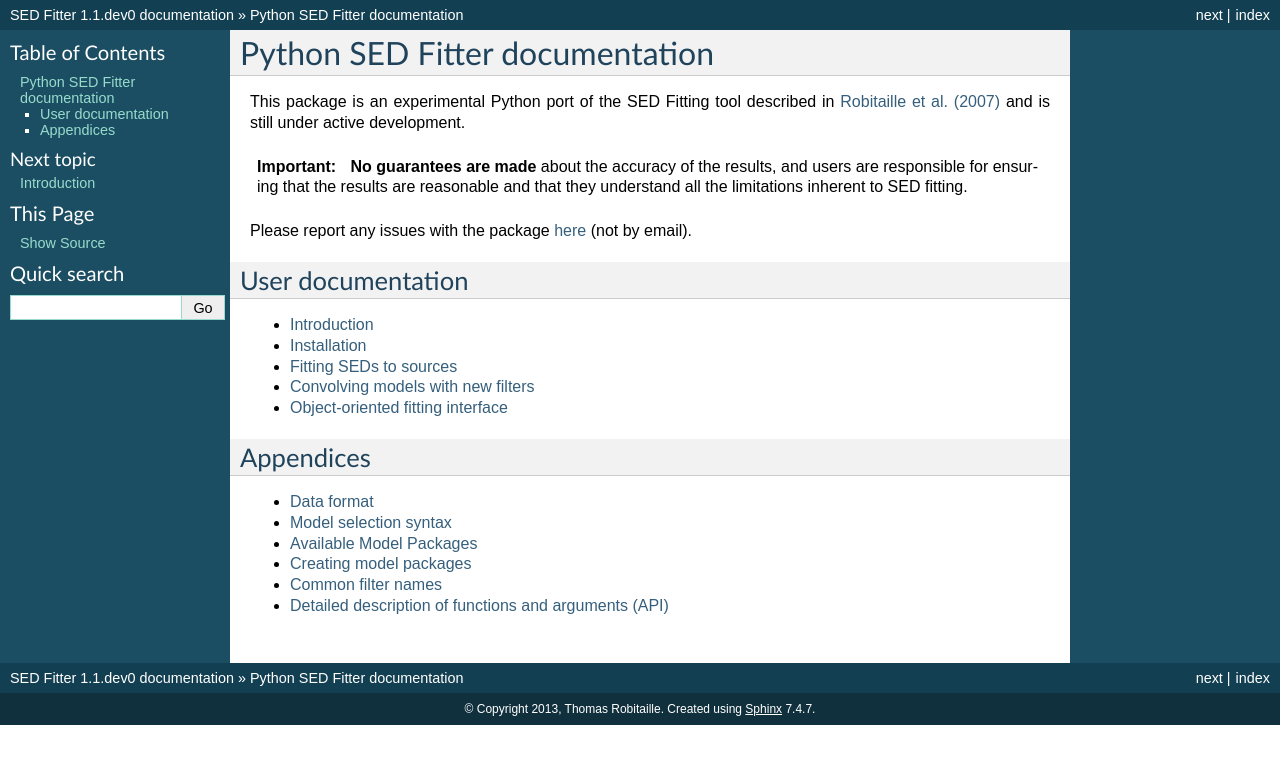
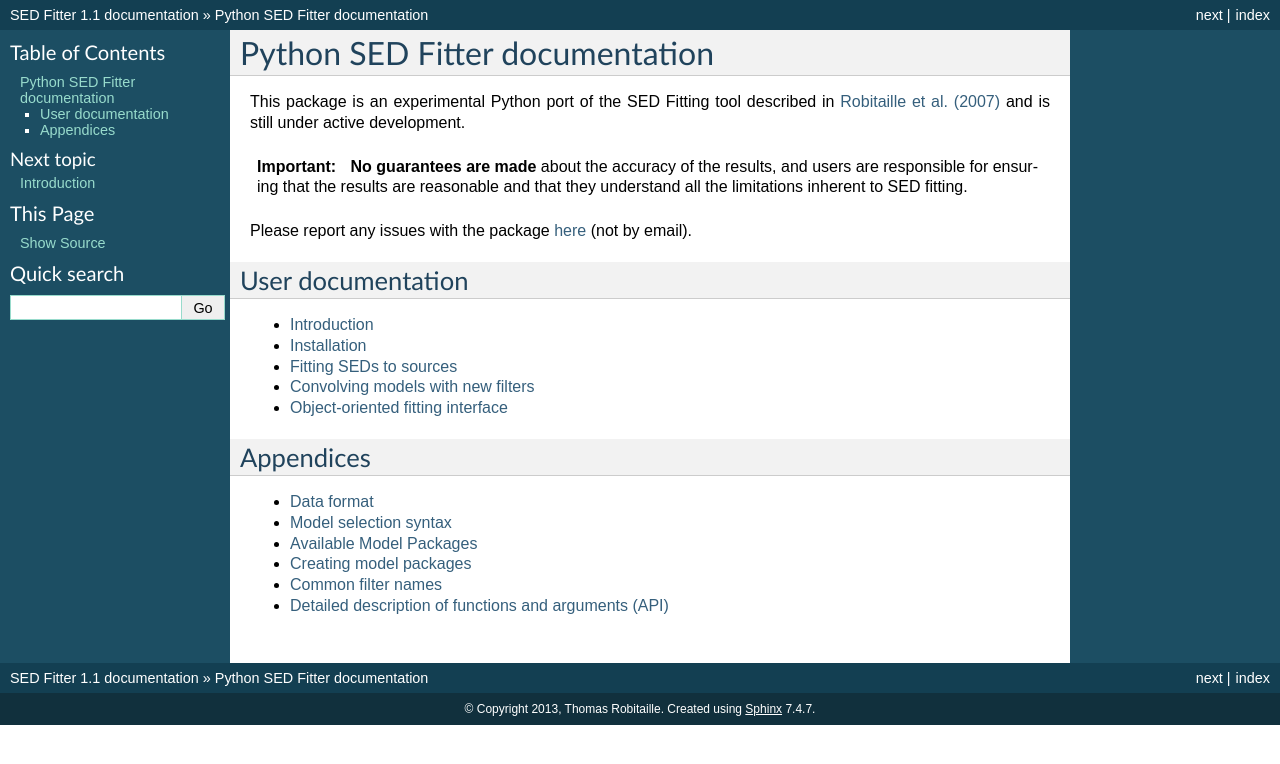
Before and after one commit to astrofrog/sedfitter, a Sphinx documentation site: the page built from docs/index.rst, in a window 1280 px wide. Shown: the top 764 px of the page. Built offline with Sphinx 7.4.7, drawn with Linux system fonts in a browser that asks for light colours; formulas are drawn with MathJax 3.

Commit message:
Preparing release v1.1

```diff
--- a/CHANGES.rst
+++ b/CHANGES.rst
@@ -1,4 +1,4 @@
-1.1 (unreleased)
+1.1 (2018-06-16)
 ----------------
 
 - Fix color of lines in SED plots. [#52]
--- a/docs/conf.py
+++ b/docs/conf.py
@@ -56,9 +56,9 @@ copyright = u'2013, Thomas Robitaille'
 # built documents.
 #
 # The short X.Y version.
-version = '1.1.dev0'
+version = '1.1'
 # The full version, including alpha/beta/rc tags.
-release = '1.1.dev0'
+release = '1.1'
 
 # The language for content autogenerated by Sphinx. Refer to documentation
 # for a list of supported languages.
--- a/sedfitter/__init__.py
+++ b/sedfitter/__init__.py
@@ -14,7 +14,7 @@ from . import convolve
 from . import filter
 from . import utils
 
-__version__ = '1.1.dev0'
+__version__ = '1.1'
 
 from .plot_helpers import set_rc_params
 set_rc_params()
--- a/setup.py
+++ b/setup.py
@@ -3,7 +3,7 @@
 from setuptools import setup
 
 setup(name='sedfitter',
-      version='1.1.dev0',
+      version='1.1',
       description='SED Fitter in Python',
       author='Thomas Robitaille',
       author_email='thomas.robitaille@gmail.com',
```
